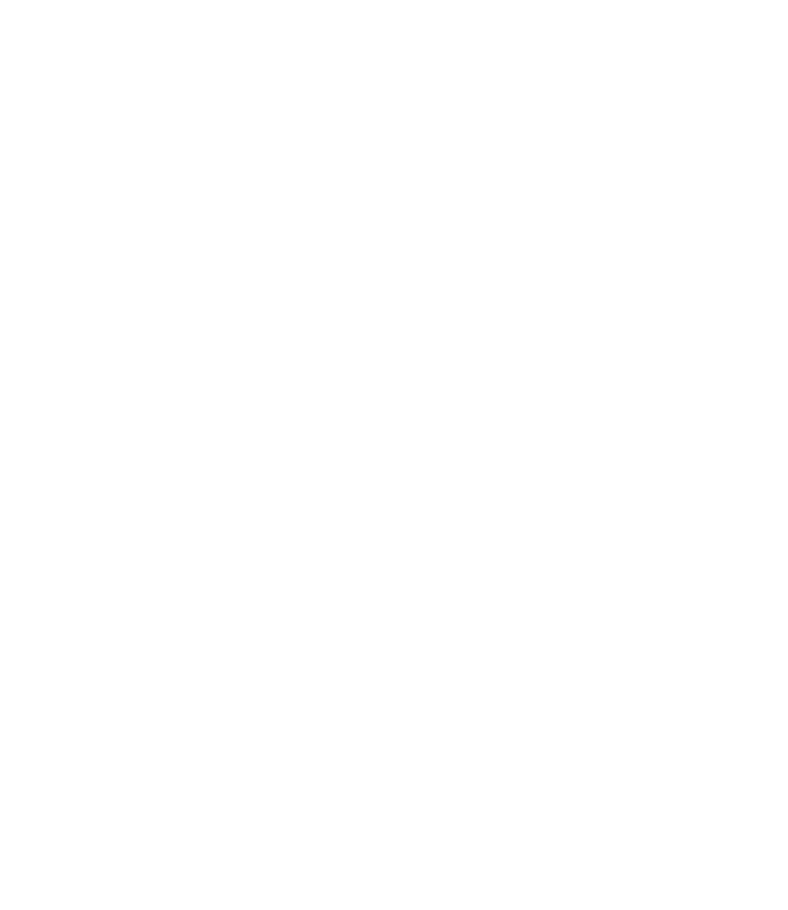
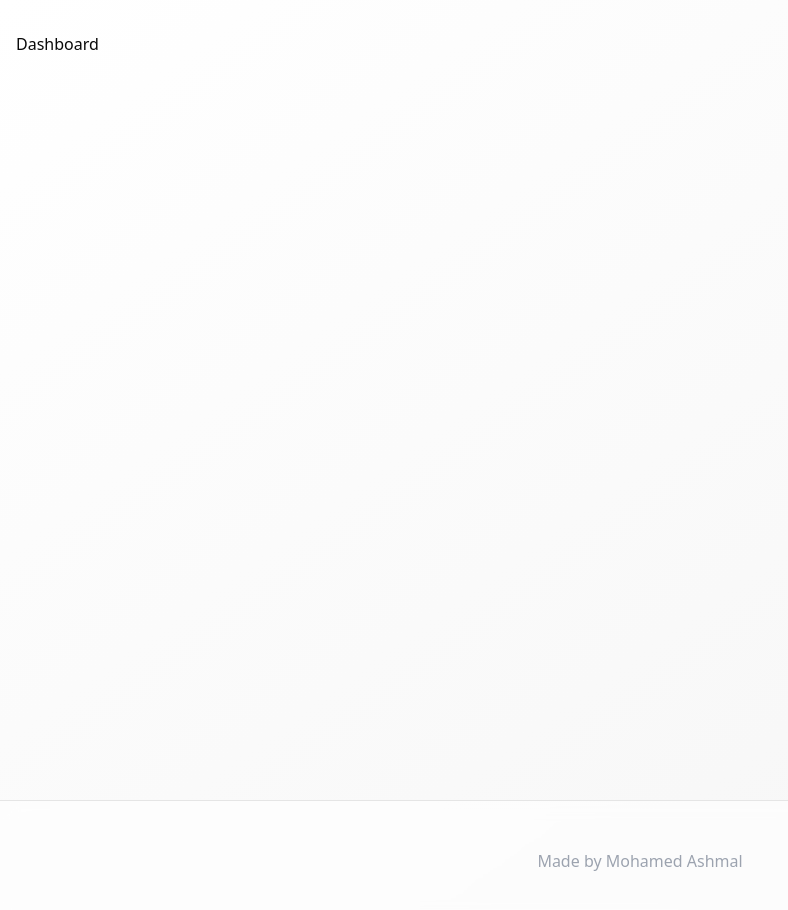
Before and after one commit to mhd-ashmal38/KLIMATE, a React (Vite) app: page / in a window 1280 px wide. Shown: the top 910 px of the page, without its empty margins (0-788 px from the left). Before the commit the page ends 800 px from the top, so only its background shows below. Built offline with nearby package versions, Linux system fonts and the light colour scheme.

Commit message:
feat : add app routes and layout

```diff
--- a/package.json
+++ b/package.json
@@ -20,6 +20,7 @@
     "next-themes": "^0.4.3",
     "react": "^18.3.1",
     "react-dom": "^18.3.1",
+    "react-router-dom": "^6.28.0",
     "sonner": "^1.7.0",
     "tailwind-merge": "^2.5.4",
     "tailwindcss-animate": "^1.0.7"
--- a/src/App.tsx
+++ b/src/App.tsx
@@ -1,12 +1,24 @@
+import { BrowserRouter, Route, Routes } from 'react-router-dom'
 import './App.css'
+import Layout from './components/Layout'
+import { ThemeProvider } from './context/theme-provider'
+import WeatherDashboard from './pages/WeatherDashboard';
+import CityPage from './pages/CityPage';
 
 function App() {
 
   return (
-    <div>
-
-    </div>
-  )
+    <BrowserRouter>
+      <ThemeProvider>
+        <Layout>
+          <Routes>
+            <Route path='/' element={<WeatherDashboard/>} />
+            <Route path='/city/:cityName' element={<CityPage/>} />
+          </Routes>
+        </Layout>
+      </ThemeProvider>
+    </BrowserRouter>
+  );
 }
 
 export default App
--- /dev/null
+++ b/src/components/Layout.tsx
@@ -0,0 +1,18 @@
+import type { PropsWithChildren } from 'react'
+
+const Layout = ({children}: PropsWithChildren) => {
+  return (
+    <div className='bg-gradient-to-br from-background to-muted'>
+      <main className='min-h-screen container mx-auto px-4 py-8'>
+        {children}
+      </main>
+      <footer className='border-t backdrop-blur py-12 supports-[backdrop-filter]:bg-background/60'>
+        <div className='container mx-auto px-4 text-center text-gray-400'>
+            <p>Made by Mohamed Ashmal</p>
+        </div>
+      </footer>
+    </div>
+  )
+}
+
+export default Layout
--- /dev/null
+++ b/src/context/theme-provider.tsx
@@ -0,0 +1,73 @@
+import { createContext, useContext, useEffect, useState } from "react"
+
+type Theme = "dark" | "light" | "system"
+
+type ThemeProviderProps = {
+  children: React.ReactNode
+  defaultTheme?: Theme
+  storageKey?: string
+}
+
+type ThemeProviderState = {
+  theme: Theme
+  setTheme: (theme: Theme) => void
+}
+
+const initialState: ThemeProviderState = {
+  theme: "system",
+  setTheme: () => null,
+}
+
+const ThemeProviderContext = createContext<ThemeProviderState>(initialState)
+
+export function ThemeProvider({
+  children,
+  defaultTheme = "system",
+  storageKey = "vite-ui-theme",
+  ...props
+}: ThemeProviderProps) {
+  const [theme, setTheme] = useState<Theme>(
+    () => (localStorage.getItem(storageKey) as Theme) || defaultTheme
+  )
+
+  useEffect(() => {
+    const root = window.document.documentElement
+
+    root.classList.remove("light", "dark")
+
+    if (theme === "system") {
+      const systemTheme = window.matchMedia("(prefers-color-scheme: dark)")
+        .matches
+        ? "dark"
+        : "light"
+
+      root.classList.add(systemTheme)
+      return
+    }
+
+    root.classList.add(theme)
+  }, [theme])
+
+  const value = {
+    theme,
+    setTheme: (theme: Theme) => {
+      localStorage.setItem(storageKey, theme)
+      setTheme(theme)
+    },
+  }
+
+  return (
+    <ThemeProviderContext.Provider {...props} value={value}>
+      {children}
+    </ThemeProviderContext.Provider>
+  )
+}
+
+export const useTheme = () => {
+  const context = useContext(ThemeProviderContext)
+
+  if (context === undefined)
+    throw new Error("useTheme must be used within a ThemeProvider")
+
+  return context
+}
--- /dev/null
+++ b/src/pages/CityPage.tsx
@@ -0,0 +1,11 @@
+import React from 'react'
+
+const CityPage = () => {
+  return (
+    <div>
+      city
+    </div>
+  )
+}
+
+export default CityPage
--- /dev/null
+++ b/src/pages/WeatherDashboard.tsx
@@ -0,0 +1,11 @@
+import React from 'react'
+
+const WeatherDashboard = () => {
+  return (
+    <div>
+      Dashboard
+    </div>
+  )
+}
+
+export default WeatherDashboard
--- a/tailwind.config.js
+++ b/tailwind.config.js
@@ -1,5 +1,5 @@
 /** @type {import('tailwindcss').Config} */
-module.exports = {
+export default {
   darkMode: ["class"],
   content: ["./index.html", "./src/**/*.{ts,tsx,js,jsx}"],
 theme: {
@@ -54,4 +54,4 @@
   }
 },
 plugins: [require("tailwindcss-animate")],
-}
+};
```
Also changed, not shown: 1 other file (tests, documents, lock files or other folders). Lines whose indentation alone changed are shown as unchanged.
